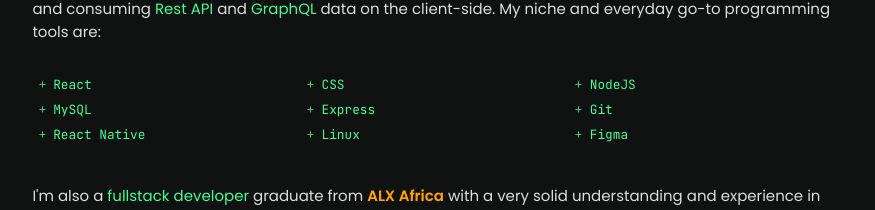
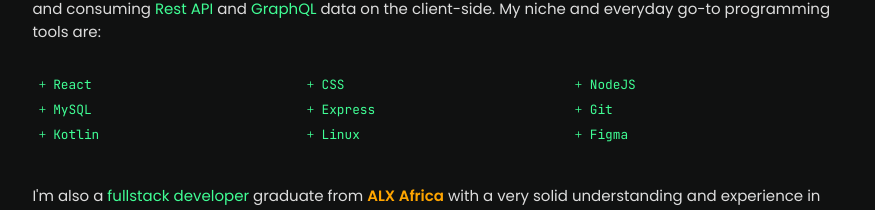
Before and after one commit to 2Kelvin/portfolio, a React (Create React App) app: page / in a window 1280 px wide. Shown: the part 1017-1227 px from the top of the page, without its empty margins (202-1077 px from the left). Built offline with nearby package versions, Linux system fonts and the light colour scheme; the HTML template or start-up script is replaced by a standard one.

Commit message:
update programming language

```diff
--- a/src/components/Skills/Skills.js
+++ b/src/components/Skills/Skills.js
@@ -19,7 +19,7 @@
             <li> <BsPlus className='plus' /> MySQL</li>
             <li> <BsPlus className='plus' /> Express</li>
             <li> <BsPlus className='plus' /> Git</li>
-            <li> <BsPlus className='plus' /> React Native</li>
+            <li> <BsPlus className='plus' /> Kotlin</li>
             <li> <BsPlus className='plus' /> Linux</li>
             <li> <BsPlus className='plus' /> Figma</li>
             </ul>
```
